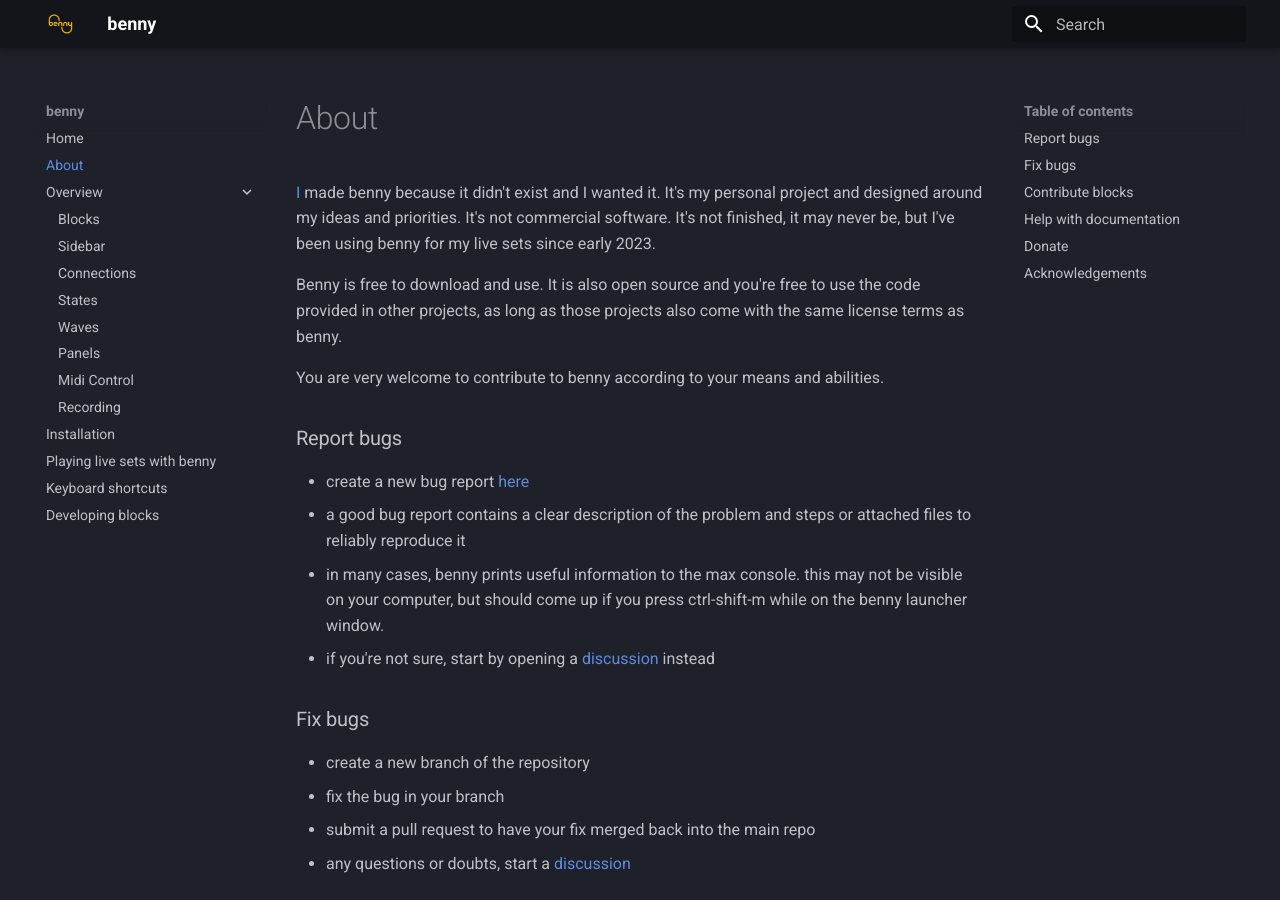
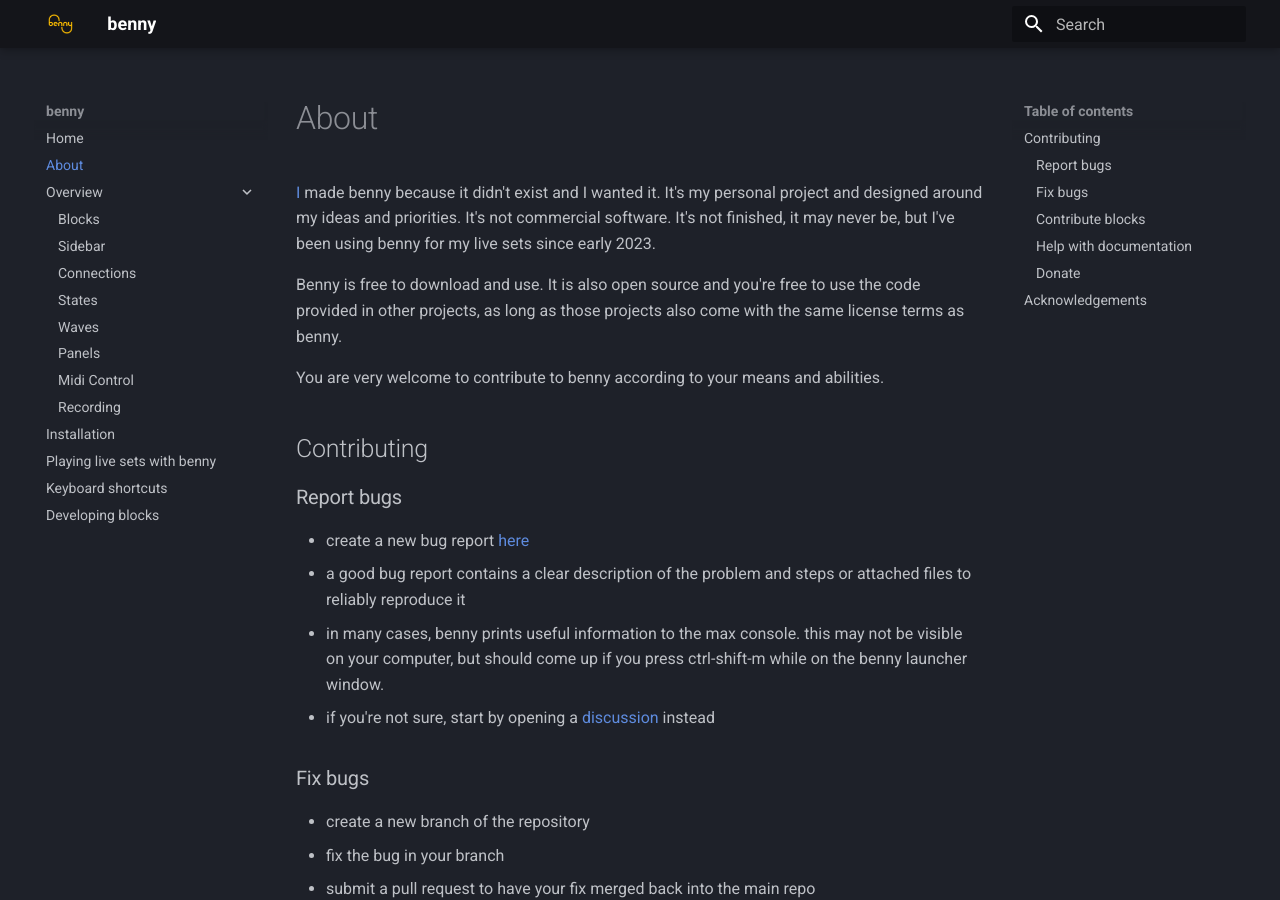
Before and after one commit to playbenny/benny_manual, an MkDocs documentation site: the page built from docs/about.md, in a window 1280 px wide and 900 px high. Built offline with MkDocs 1.6.1 and Material for MkDocs 9.7.7, drawn with Linux system fonts in a browser that asks for light colours.

Commit message:
Update about.md

```diff
--- a/docs/about.md
+++ b/docs/about.md
@@ -3,6 +3,8 @@
 Benny is free to download and use. It is also open source and you're free to use the code provided in other projects, as long as those projects also come with the same license terms as benny.
 
 You are very welcome to contribute to benny according to your means and abilities.
+
+## Contributing
 
 ### Report bugs
 - create a new bug report [here](https://github.com/jamesholdenmusic/benny/issues)
```
